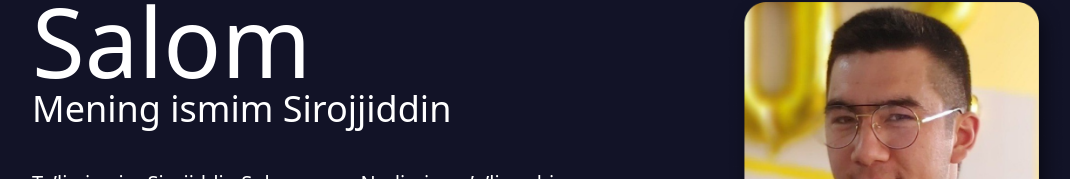
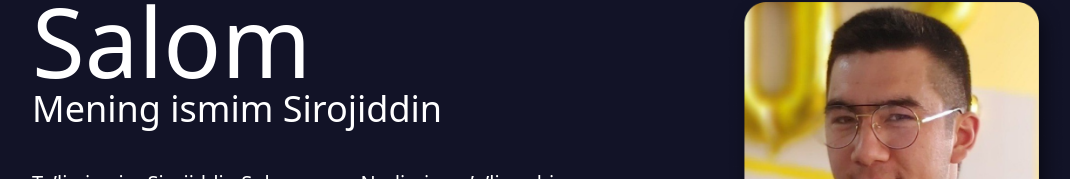
Before and after one commit to sherzodartikbayev/SNS, a React (Vite) app: page / in a window 1280 px wide. Shown: the part 171-350 px from the top of the page, without its empty margins (32-1102 px from the left). Built offline with nearby package versions, Linux system fonts and the light colour scheme; the HTML template or start-up script is replaced by a standard one.

Commit message:
Hero name update

```diff
--- a/src/components/hero/hero.tsx
+++ b/src/components/hero/hero.tsx
@@ -13,7 +13,7 @@ const Hero = () => {
               Salom
             </h1>
             <p className="text-white text-4xl max-md:text-2xl mb-10">
-              Mening ismim Sirojjiddin
+              Mening ismim Sirojiddin
             </p>
             <p className="text-white text-xl">
               To’liq ismim Sirojiddin Sulaymanov Nodimjon o’g’li yoshim 19da 2005
```
